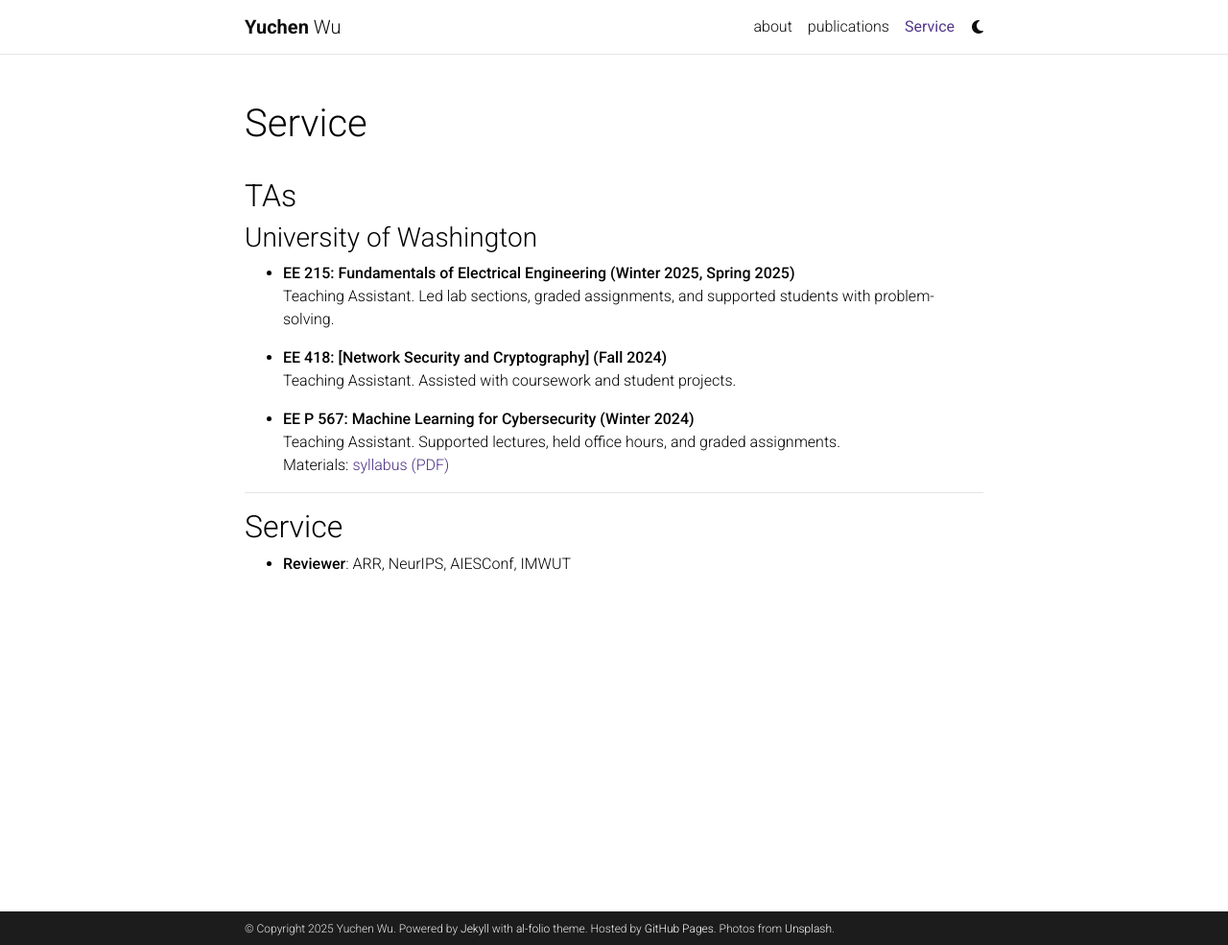
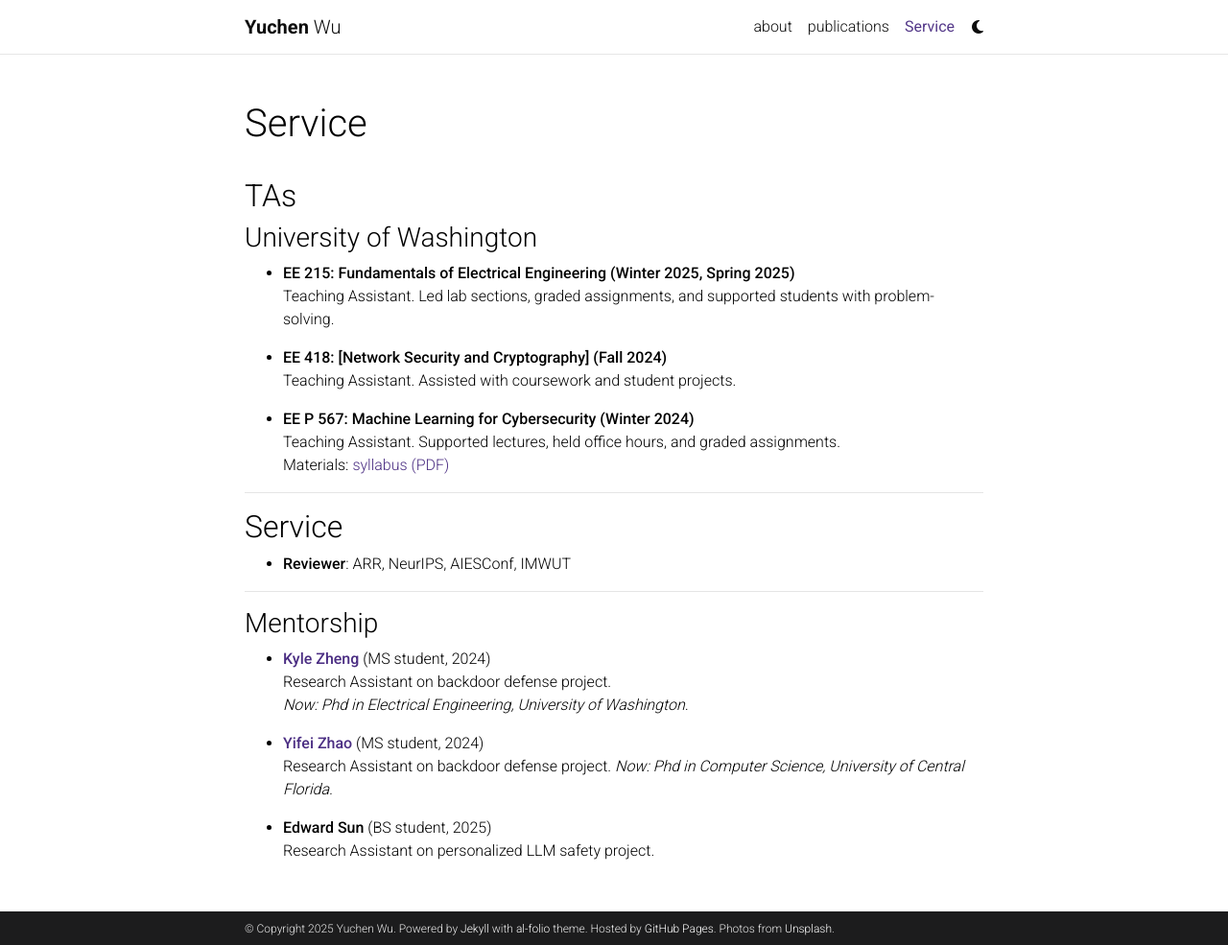
Before and after one commit to Chibadaisuki/website, a Jekyll site: the page built from _pages/teaching.md, in a window 1280 px wide and 985 px high. Shown: the whole window at 96% size. Built offline with Jekyll 4.4.1, drawn with Linux system fonts in a browser that asks for light colours; comment, search, counter and statistics services are not loaded; a style sheet for code colours, icons or effects is not loaded.

Commit message:
Update teaching.md

```diff
--- a/_pages/teaching.md
+++ b/_pages/teaching.md
@@ -24,3 +24,18 @@
 ## Service
 
 - **Reviewer**: ARR, NeurIPS, AIESConf, IMWUT
+
+---
+
+### Mentorship
+
+- **[Kyle Zheng](/https://scholar.google.com/citations?user=6kkyR1wAAAAJ&hl=en)** (MS student, 2024)
+  Research Assistant on backdoor defense project.
+  *Now: Phd in Electrical Engineering, University of Washington.*
+
+- **[Yifei Zhao](https://www.linkedin.com/in/yifei-zhao2002/)** (MS student, 2024)
+  Research Assistant on backdoor defense project.
+  *Now: Phd in Computer Science, University of Central Florida.*
+
+- **Edward Sun** (BS student, 2025)
+  Research Assistant on personalized LLM safety project.
```
